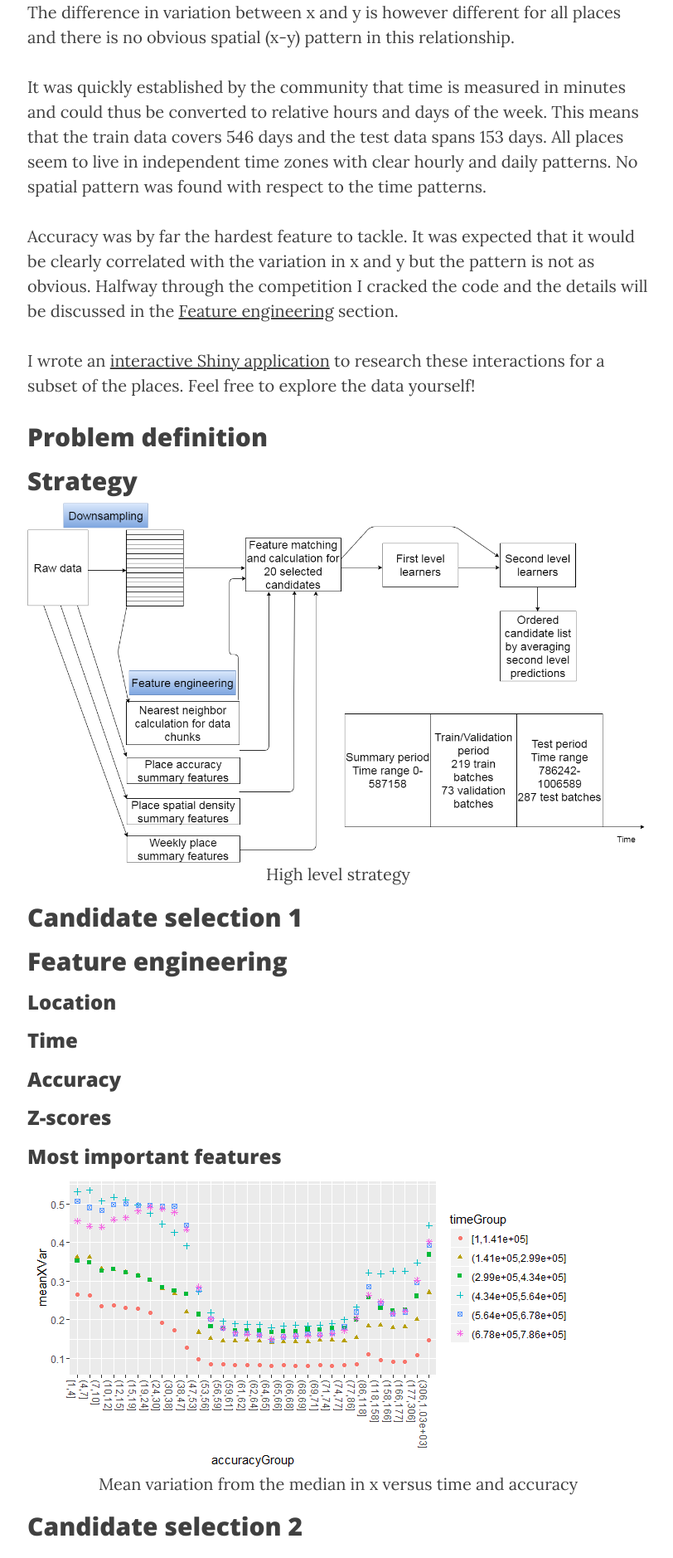
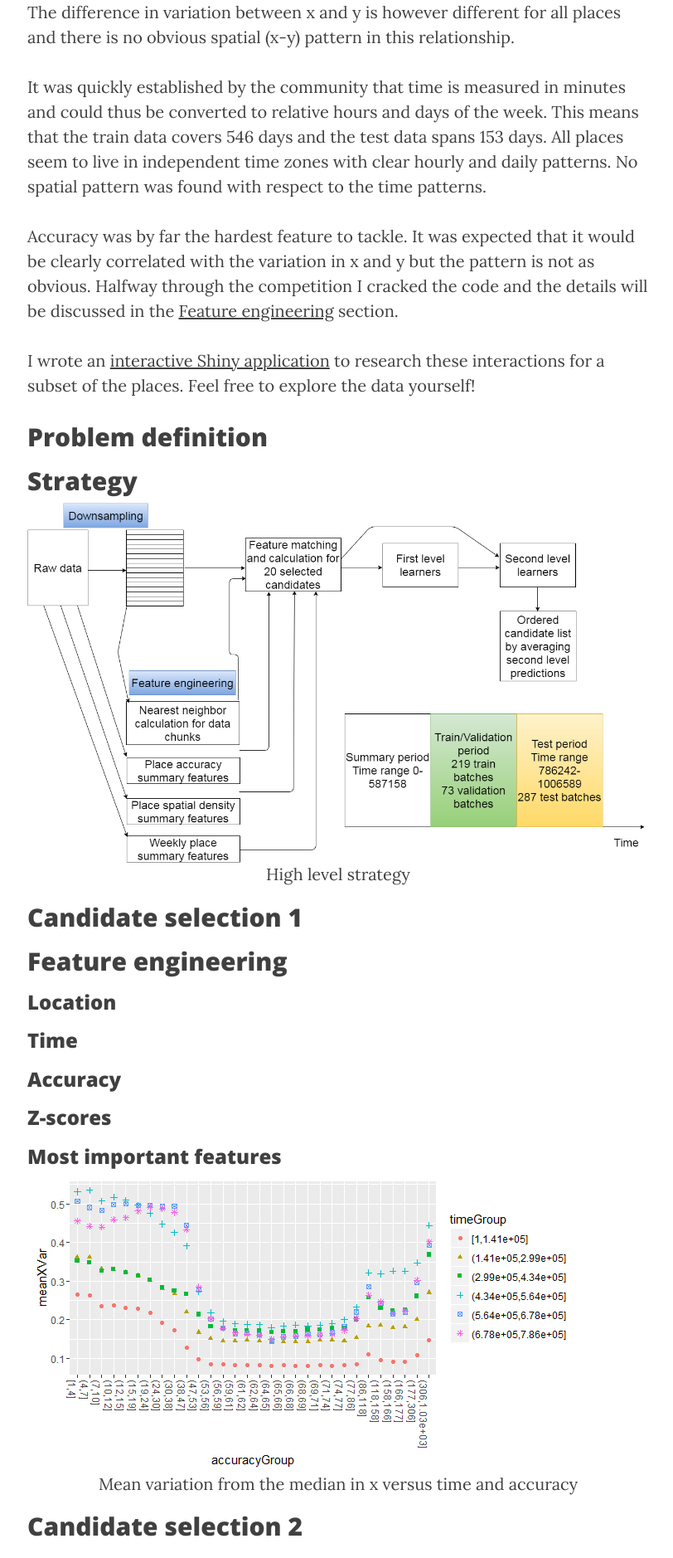
Before and after one commit to ttvand/ttvand.github.io, a Jekyll site: the page built from _posts/2016-07-09-Winning approach of the Facebook V Kaggle competition.md, in a window 1280 px wide. Shown: the part 3280-5158 px from the top of the page at 83% size, without its empty margins (232-1044 px from the left). Built offline with Jekyll 4.4.1, drawn with Linux system fonts in a browser that asks for light colours; nearby versions of some CDN libraries; comment, search, counter and statistics services are not loaded.

Commit message:
Stragey 4 plot

```diff
--- a/_posts/2016-07-09-Winning approach of the Facebook V Kaggle competition.md
+++ b/_posts/2016-07-09-Winning approach of the Facebook V Kaggle competition.md
@@ -56,7 +56,7 @@ I wrote an [interactive Shiny application](https://tvdwiele.shinyapps.io/Faceboo
 
 ## <a name="strategy"><a> Strategy
 
-{% include image.html url="/img/Strategy3.png" description="High level strategy" %}
+{% include image.html url="/img/Strategy4.png" description="High level strategy" %}
 
 ## <a name="candidateSel1"><a> Candidate selection 1
 
```
Also changed, not shown: img/Strategy4.png (added).
